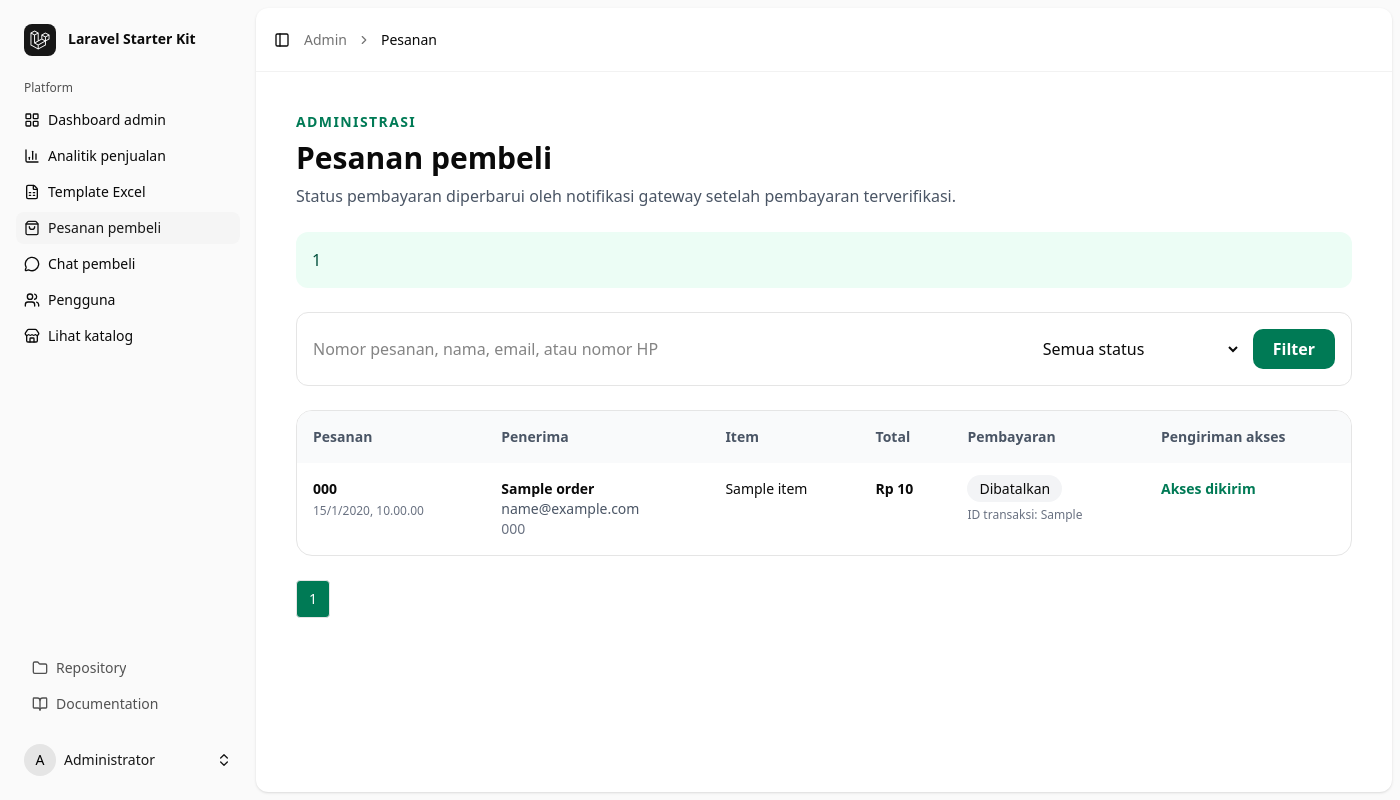
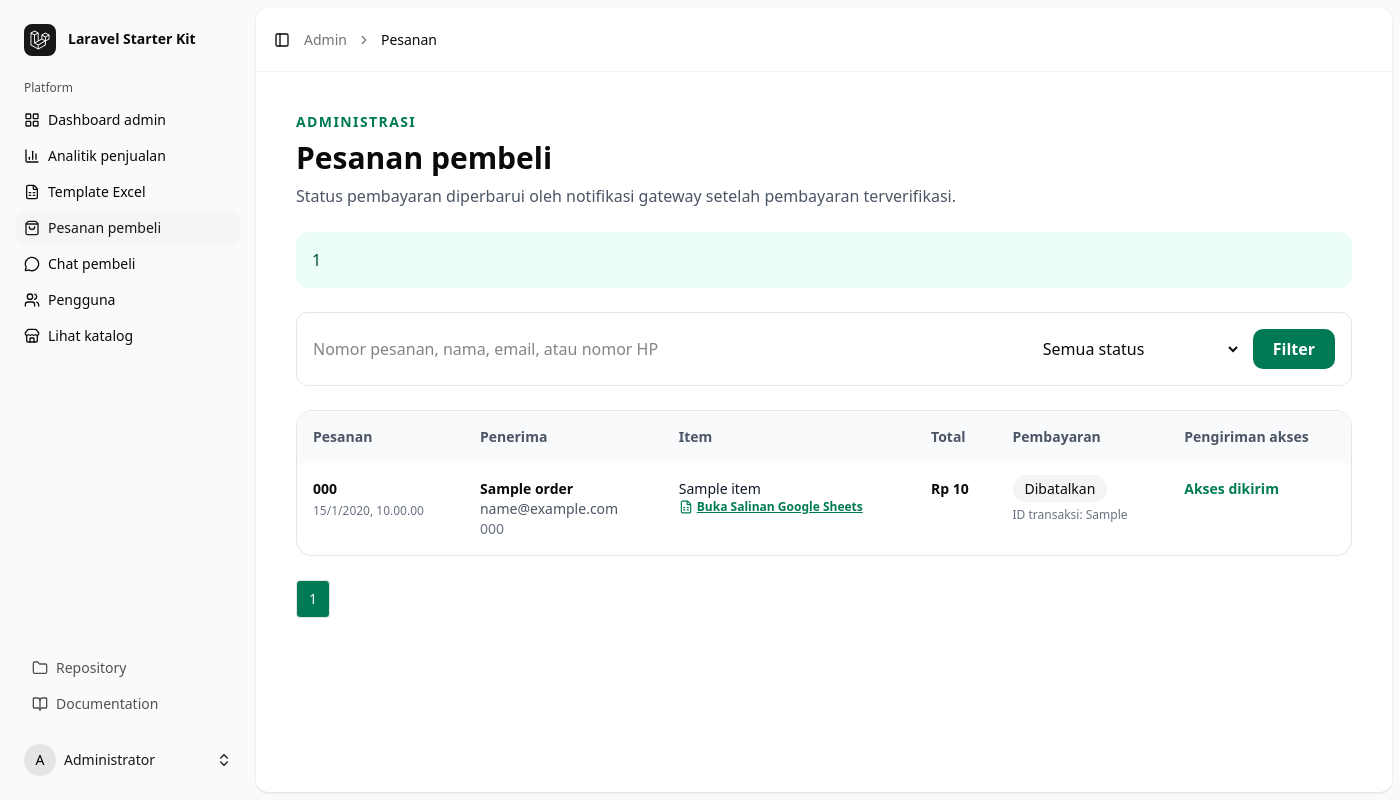
Before and after one commit to tiaramatcha16/accountingchoiseee, a Laravel app: page /admin/orders in a window 1400 px wide. Run offline with Laravel 12, Linux system fonts and the light colour scheme; a user stored in the database is signed in; data comes from the database, SQL or seed files in the repository; tables that the repository leaves empty hold one stand-in row (values such as "Sample post"); style sheets or scripts are compiled from the project's sources; some libraries are stand-ins or nearby versions; some web fonts are replaced.

Commit message:
Google Drive API setup

```diff
--- a/app/Http/Controllers/Admin/OrderController.php
+++ b/app/Http/Controllers/Admin/OrderController.php
@@ -2,31 +2,46 @@
 
 namespace App\Http\Controllers\Admin;
 
+use App\Exceptions\GoogleDriveCopyException;
 use App\Http\Controllers\Controller;
 use App\Models\Order;
+use App\Services\GoogleDriveCopyService;
 use Illuminate\Http\RedirectResponse;
 use Illuminate\Http\Request;
+use Illuminate\Support\Facades\Log;
 use Inertia\Inertia;
 use Inertia\Response;
 
 class OrderController extends Controller
 {
-    public function markPaid(Order $order): RedirectResponse
+    public function markPaid(Order $order, GoogleDriveCopyService $googleDrive): RedirectResponse
     {
         if ($order->status !== Order::STATUS_PAID) {
             $order->update([
                 'status' => Order::STATUS_PAID,
                 'paid_at' => now(),
             ]);
+
+            $order->loadMissing('items', 'buyer');
+            foreach ($order->items->whereNotNull('google_sheet_id') as $item) {
+                $email = $order->customer_email ?: $order->buyer?->email;
+                if ($email) {
+                    try {
+                        $googleDrive->createBuyerCopy($item, $email, $order->order_number);
+                    } catch (GoogleDriveCopyException $exception) {
+                        Log::error("Gagal membuat salinan Google Sheets untuk pesanan {$order->order_number}: ".$exception->getMessage());
+                    }
+                }
+            }
         }
 
-        return back()->with('status', "Pesanan {$order->order_number} berhasil ditandai Lunas.");
+        return back()->with('status', "Pesanan {$order->order_number} berhasil ditandai Lunas dan salinan Google Sheets siap diakses.");
     }
 
     public function index(Request $request): Response
     {
         $orders = Order::query()
-            ->with('buyer:id,name,email', 'items:id,order_id,product_title,unit_price')
+            ->with('buyer:id,name,email', 'items:id,order_id,product_title,unit_price,google_sheet_id,delivery_url,delivery_file_id')
             ->when($request->string('status')->toString(), fn ($query, $status) => $query->where('status', $status))
             ->when($request->string('q')->toString(), function ($query, $search) {
                 $query->where(function ($query) use ($search) {
--- a/resources/js/pages/admin/orders.tsx
+++ b/resources/js/pages/admin/orders.tsx
@@ -1,4 +1,5 @@
 import { Head, Link, router, useForm } from '@inertiajs/react';
+import { FileSpreadsheet } from 'lucide-react';
 import { type FormEvent } from 'react';
 
 import AppLayout from '@/layouts/app-layout';
@@ -13,6 +14,9 @@ interface Item {
     id: number;
     product_title: string;
     unit_price: number;
+    google_sheet_id?: string | null;
+    delivery_url?: string | null;
+    delivery_file_id?: string | null;
 }
 
 interface Order {
@@ -127,7 +131,20 @@ export default function AdminOrders({
                                     </td>
                                     <td className="p-4">
                                         {order.items.map((item) => (
-                                            <p key={item.id}>{item.product_title}</p>
+                                            <div key={item.id} className="mb-2 last:mb-0">
+                                                <p className="font-medium text-gray-900">{item.product_title}</p>
+                                                {item.delivery_url && (
+                                                    <a
+                                                        href={item.delivery_url}
+                                                        target="_blank"
+                                                        rel="noopener noreferrer"
+                                                        className="inline-flex items-center gap-1 text-xs font-semibold text-emerald-700 hover:text-emerald-800 underline"
+                                                    >
+                                                        <FileSpreadsheet className="h-3.5 w-3.5 shrink-0" />
+                                                        Buka Salinan Google Sheets
+                                                    </a>
+                                                )}
+                                            </div>
                                         ))}
                                     </td>
                                     <td className="p-4 font-semibold">{money(order.total_amount)}</td>
```
Also changed, not shown: tests/Feature/AdminSalesAnalyticsTest.php (+12 -6 lines), tests/Feature/Auth/GoogleAuthenticationTest.php (+1 -1 lines).
